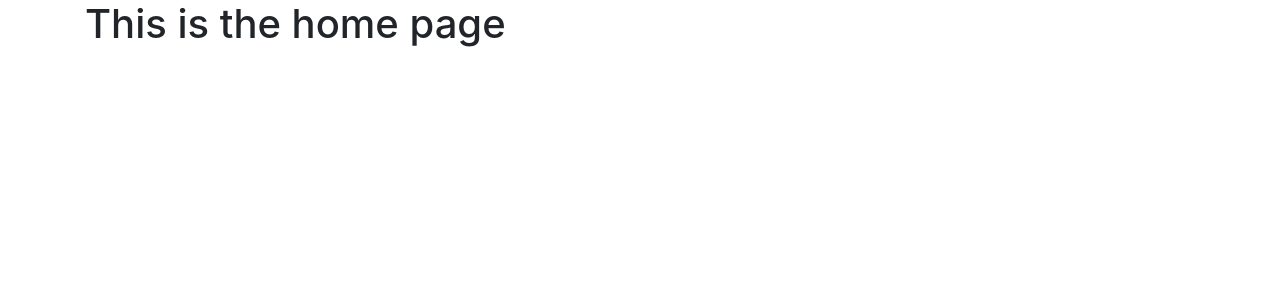
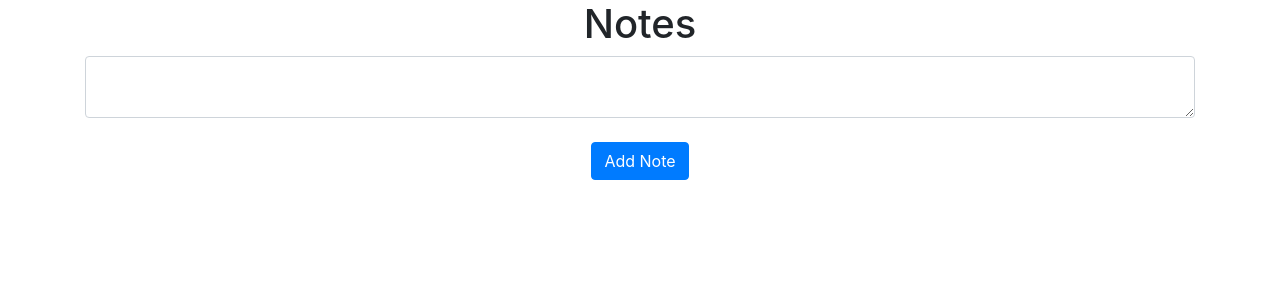
Before and after one commit to RAJA2023H/Quiz-Application-Project, a Flask app: page / in a window 1280 px wide. Shown: the part 56-356 px from the top of the page. Run offline with Flask 3, Linux system fonts and the light colour scheme; the first user in the database is signed in; some libraries are stand-ins or nearby versions.

Commit message:
note method

```diff
--- a/flask_project/website/templates/home.html
+++ b/flask_project/website/templates/home.html
@@ -1,4 +1,21 @@
 {% extends "base.html" %} {% block title %}Home{% endblock %}
 {% block content %}
-<h1>This is the home page</h1>
+<h1 align="center">Notes</h1>
+<ul class="list-group list-group-flush" id="notes">
+    {% for note in user.notes %}
+    <li class="list-group-item">
+      {{ note.data }}
+      <button type="button" class="close" onClick="deleteNote({{ note.id }})">
+        <span aria-hidden="true">&times;</span>
+      </button>
+    </li>
+    {% endfor %}
+  </ul>
+<form method="POST">
+    <textarea name="note" id="note" class="form-control"></textarea>
+    <br />
+    <div align="center">
+      <button type="submit" class="btn btn-primary">Add Note</button>
+    </div>
+  </form>
 {% endblock %}
--- a/flask_project/website/views.py
+++ b/flask_project/website/views.py
@@ -1,9 +1,21 @@
-from flask import Blueprint, render_template
+from flask import Blueprint, render_template, request, flash, jsonify
 from flask_login import login_required, current_user
+from . import db
+from .models import Note
 
 views = Blueprint('views', __name__)
 
-@views.route('/')
+@views.route('/', methods=['GET', 'POST'])
 @login_required
 def home():
+    if request.method == 'POST':
+        note = request.form.get('note')#Gets the note from the HTML
+
+        if len(note) < 1:
+            flash('Note is too short!', category='error')
+        else:
+            new_note = Note(data=note, user_id=current_user.id)  #providing the schema for the note
+            db.session.add(new_note) #adding the note to the database
+            db.session.commit()
+            flash('Note added!', category='success')
     return render_template("home.html", user=current_user)
```
Also changed, not shown: flask_project/website/static/index.js (added, +8 -0 lines), flask_project/instance/database.db.
